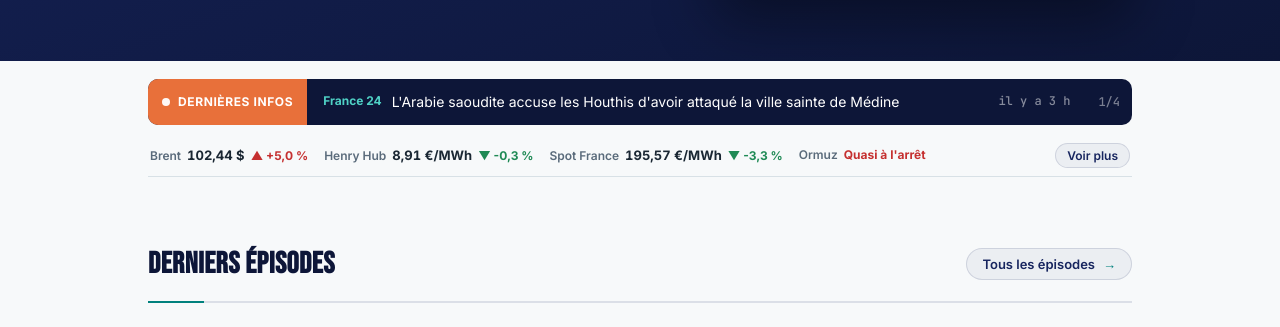
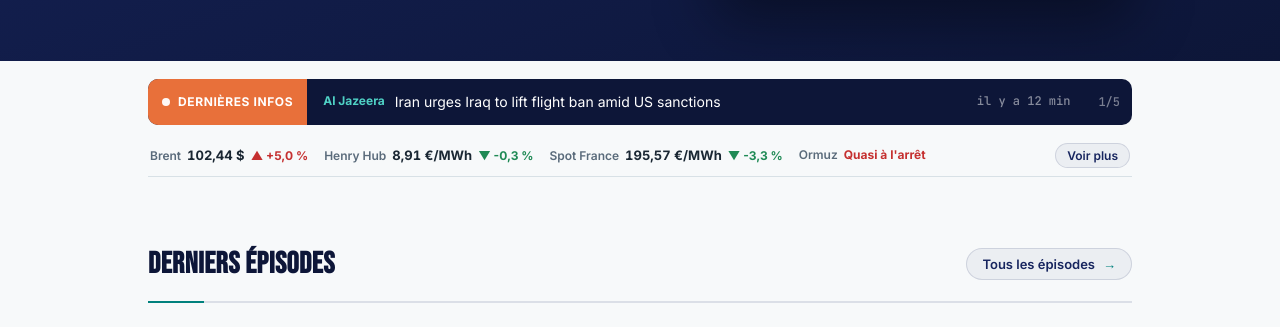
Before and after one commit to InsideEnergyMarkets/Inside-Energy-Markets, a Jekyll site: the page built from index.html, in a window 1280 px wide and 900 px high, scrolled down 406 px, cut to the strip 167-494 px from the top of the window. Built offline with Jekyll 4.4.1, drawn with Linux system fonts in a browser that asks for light colours.

```diff
--- a/_data/incidents.json
+++ b/_data/incidents.json
@@ -1,5 +1,5 @@
 {
- "updated_at": "2026-10-02T02:44:25+00:00",
+ "updated_at": "2026-10-02T04:46:11+00:00",
  "stats": {
   "total_30d": 22,
   "attacks_30d": 16,
--- a/_data/news.json
+++ b/_data/news.json
@@ -1,6 +1,13 @@
 {
- "updated_at": "2026-10-02T02:44:25+00:00",
+ "updated_at": "2026-10-02T04:46:11+00:00",
  "items": [
+  {
+   "title": "Iran urges Iraq to lift flight ban amid US sanctions",
+   "url": "https://www.aljazeera.com/news/2026/10/2/iran-urges-iraq-to-lift-flight-ban-amid-us-sanctions?traffic_source=rss",
+   "source": "Al Jazeera",
+   "lang": "en",
+   "date": "2026-10-02T04:34:33+00:00"
+  },
   {
    "title": "L'Arabie saoudite accuse les Houthis d'avoir attaqué la ville sainte de Médine",
    "url": "https://www.france24.com/fr/moyen-orient/20261002-l-arabie-saoudite-accuse-les-houthis-d-avoir-attaqu%C3%A9-la-ville-sainte-de-m%C3%A9dine",
--- a/_data/podcast.json
+++ b/_data/podcast.json
@@ -1,5 +1,5 @@
 {
- "updated_at": "2026-10-02T02:44:25+00:00",
+ "updated_at": "2026-10-02T04:46:11+00:00",
  "episodes": {
   "10": {
    "audio": "https://anchor.fm/s/10edf0868/podcast/play/126486789/https%3A%2F%2Fd3ctxlq1ktw2nl.cloudfront.net%2Fstaging%2F2026-8-29%2F489715b9-9275-387d-cec8-06e4f3de2244.mp3",
```
